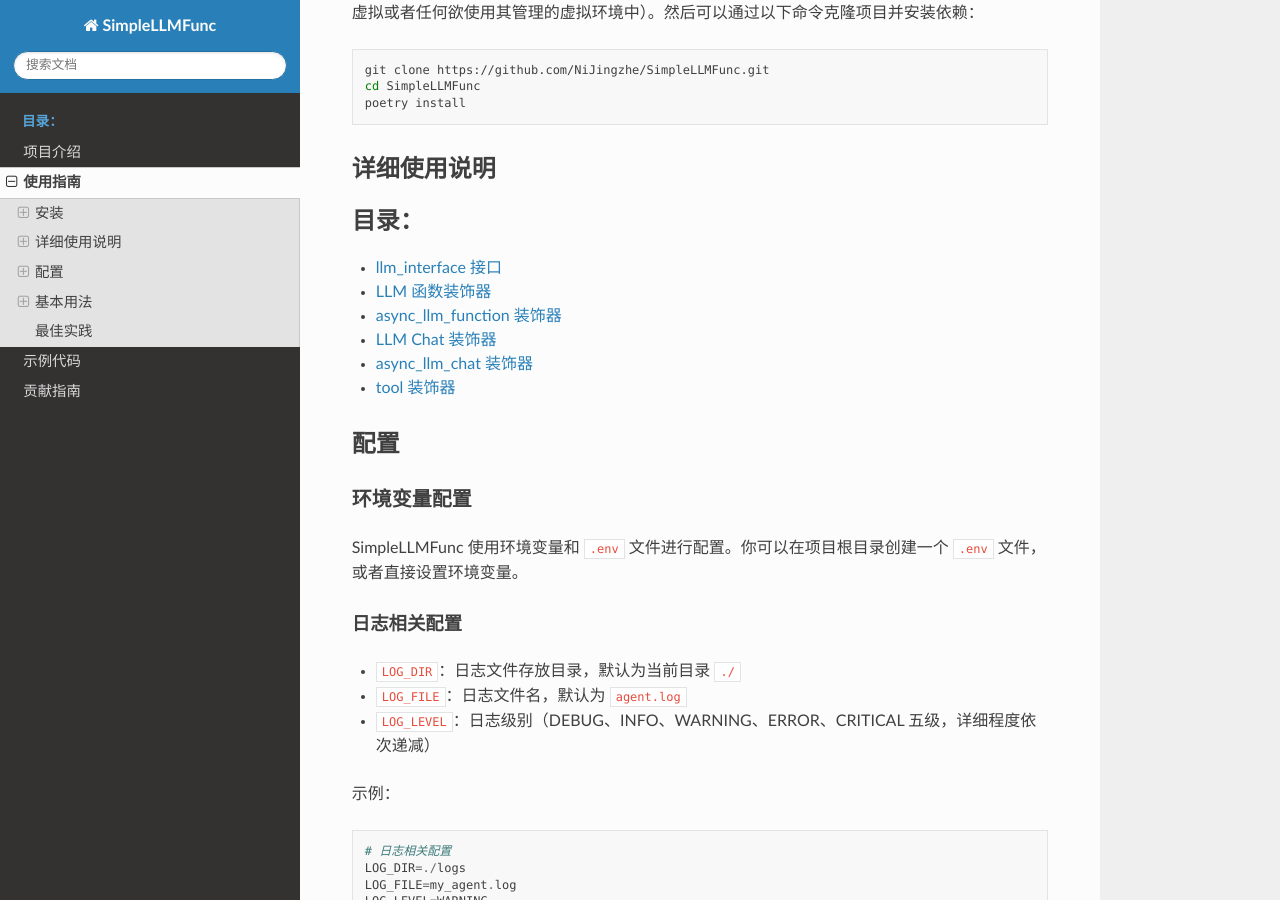
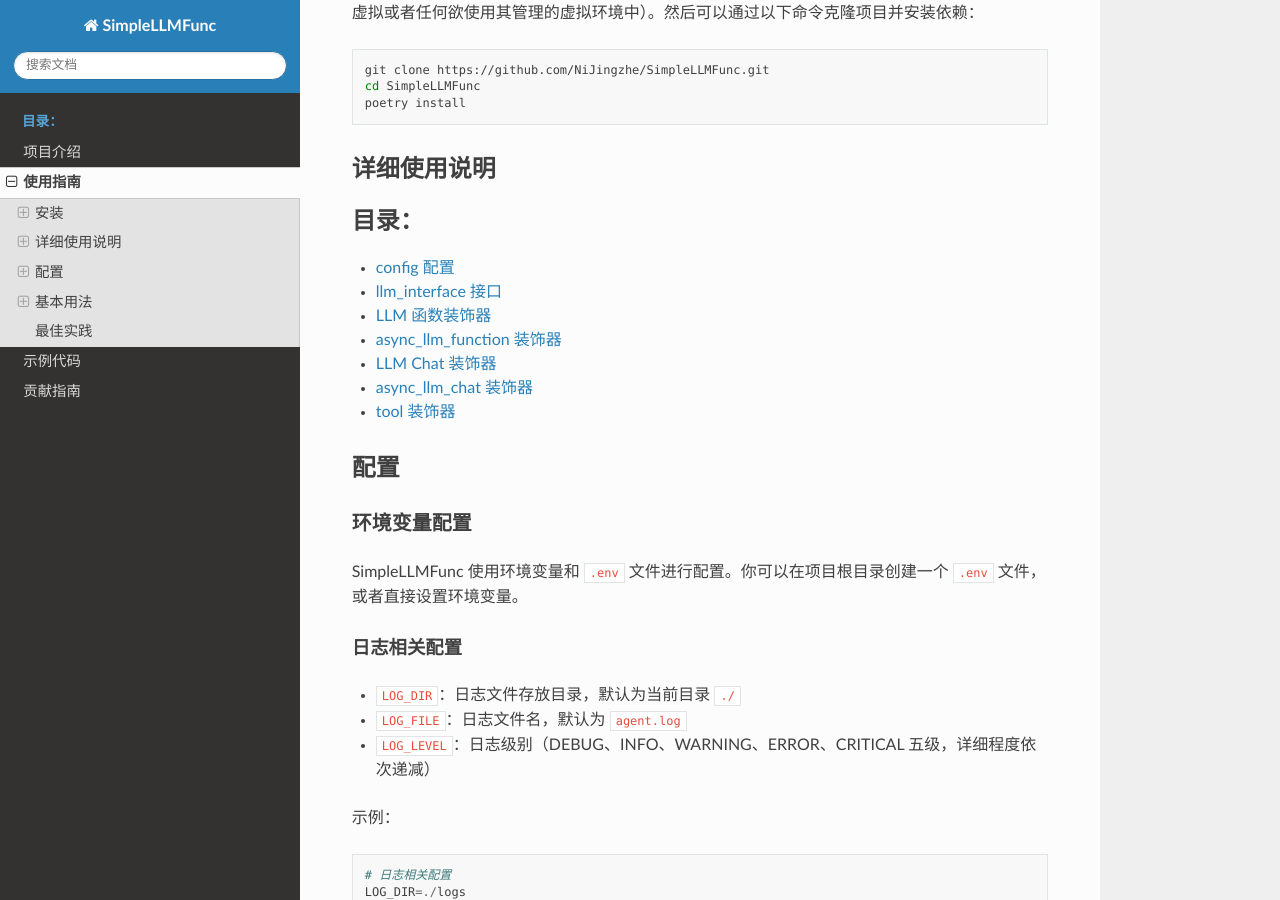
Before and after one commit to NiJingzhe/SimpleLLMFunc, a Sphinx documentation site: the page built from docs/source/guide.md, in a window 1280 px wide and 900 px high, scrolled down 568 px. Built offline with Sphinx 7.4.7 and the Read the Docs theme 3.1.0, drawn with Linux system fonts in a browser that asks for light colours.

Commit message:
feat: 在使用指南中添加配置部分的目录链接

```diff
--- a/docs/source/guide.md
+++ b/docs/source/guide.md
@@ -29,6 +29,7 @@
 :maxdepth: 1
 :caption: 目录：
 
+config 配置 <detailed_guide/config>
 llm_interface 接口 <detailed_guide/llm_interface>
 llm_function 装饰器 <detailed_guide/llm_function>
 llm_chat 装饰器 <detailed_guide/llm_chat>
```
